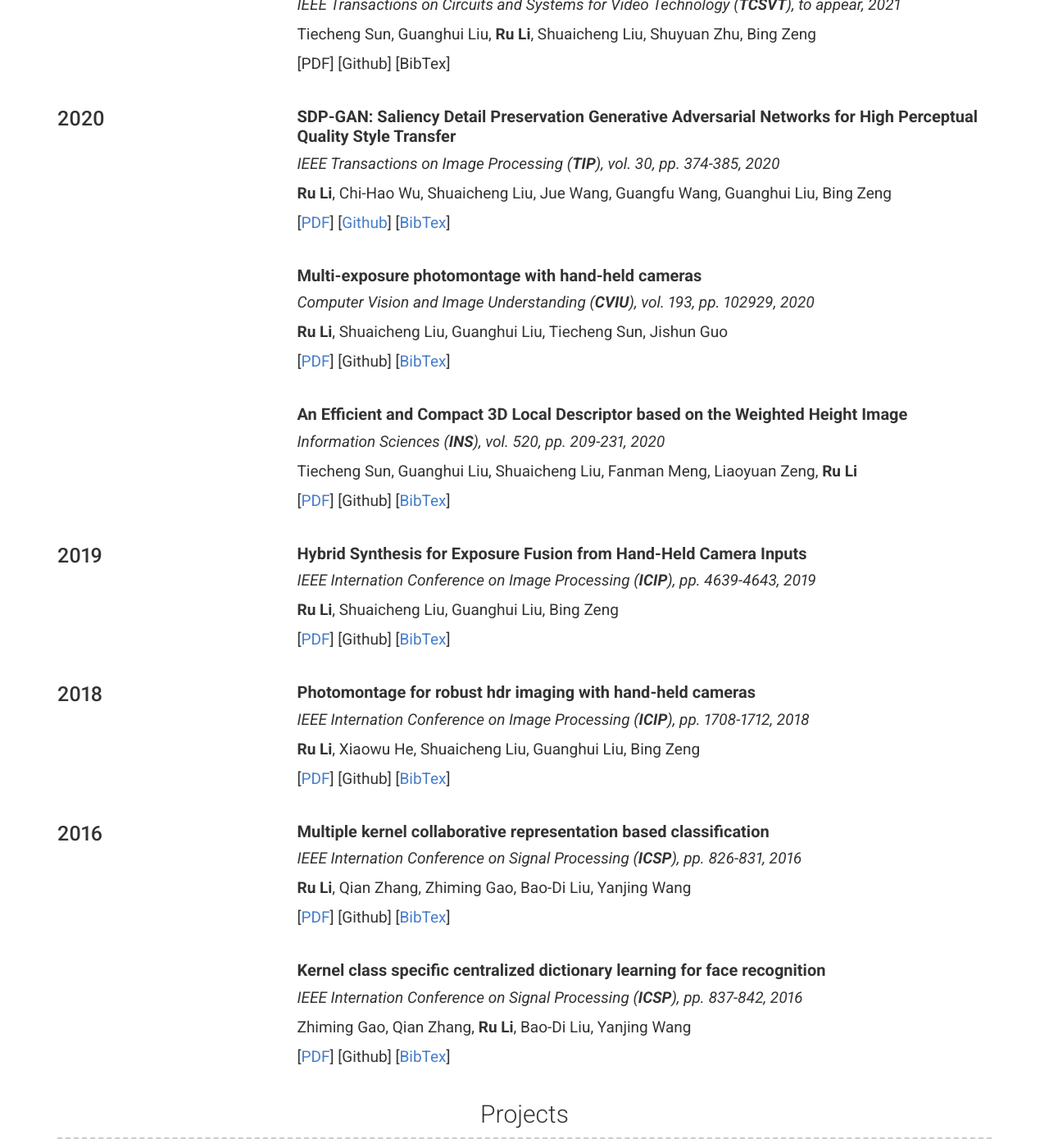
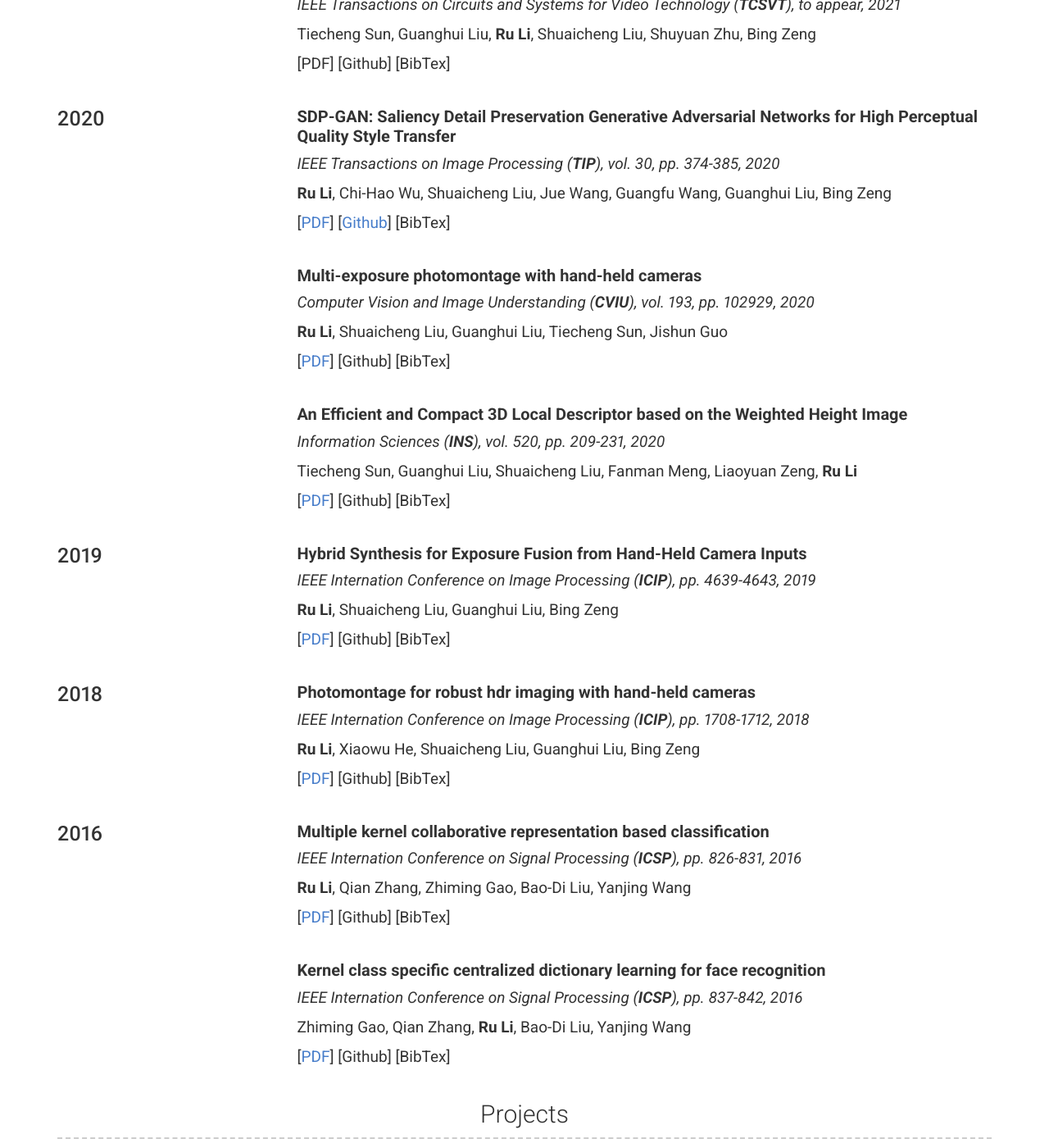
Before and after one commit to liru0126/liru0126.github.io, a Jekyll site: the page built from index.md, in a window 1280 px wide and 1400 px high, scrolled down 1769 px. Shown: the whole window at 82% size. Built offline with Jekyll 4.4.1, drawn with Linux system fonts in a browser that asks for light colours; nearby versions of some CDN libraries; some of the changed text lies outside the part shown.

Commit message:
Update _config.yml

```diff
--- a/_config.yml
+++ b/_config.yml
@@ -27,7 +27,7 @@ github_username:  liru0126
 # pinterest_username: jekyll
 # youtube_username: globalmtb
 # googleplus_username: +jekyll
-orcid_username: 0000-0002-7249-6848
+# orcid_username: 0000-0002-7249-6848
 
 # Additional icon links
 additional_links:
@@ -125,7 +125,7 @@ content:
 
           [[PDF](https://dl.acm.org/doi/abs/10.1145/3474085.3481029)]
           [Github]
-          [[BibTex](https://scholar.googleusercontent.com/scholar.bib?q=info:wTKe9EwnqrgJ:scholar.google.com/&output=citation&scisdr=CgX3wfUqEIy29RuVNzQ:AAGBfm0AAAAAYZ-TLzRp9SlMufWIlSjwk5INj_C2c3f-&scisig=AAGBfm0AAAAAYZ-TLyiFuWClDAc3ljw0JzPOWeKheCzA&scisf=4&ct=citation&cd=-1&hl=zh-CN)]
+          [BibTex]
 
       - layout: left
         # title: 2021
@@ -177,7 +177,7 @@ content:
 
           [[PDF](http://liushuaicheng.org/TIP/SDPGAN/SDPGAN-TIP.pdf)]
           [[Github](https://github.com/liru0126/SDP-GAN)]
-          [[BibTex](https://scholar.googleusercontent.com/scholar.bib?q=info:-M_dxm-pX5kJ:scholar.google.com/&output=citation&scisdr=CgX3wfUqEIy29Rtt94Y:AAGBfm0AAAAAYZ9r74bW1gyUro3hB0wK0mcgI3uKkoKs&scisig=AAGBfm0AAAAAYZ9r7_22OCu7DHTXiSpJICPblJX5VWn3&scisf=4&ct=citation&cd=-1&hl=zh-CN)]
+          [BibTex]
 
       - layout: left
         # title: 2020
@@ -190,7 +190,7 @@ content:
 
           [[PDF](http://www.liushuaicheng.org/CVIU/Exposure-Montage-CVIU.pdf)]
           [Github]
-          [[BibTex](https://scholar.googleusercontent.com/scholar.bib?q=info:iX_Pb5JdYPgJ:scholar.google.com/&output=citation&scisdr=CgX3wfUqEIy29RtqXjs:AAGBfm0AAAAAYZ9sRjv5SV9JLIUk5KTZj9Wb6sja5aOY&scisig=AAGBfm0AAAAAYZ9sRmzXa_m61iA0cdCIHrtCtQ7pt7BE&scisf=4&ct=citation&cd=-1&hl=zh-CN)]
+          [BibTex]
 
       - layout: left
         # title: 2020
@@ -203,7 +203,7 @@ content:
 
           [[PDF](http://www.liushuaicheng.org/INS/3DLD_IS.pdf)]
           [Github]
-          [[BibTex](https://scholar.googleusercontent.com/scholar.bib?q=info:EMaVxISMTv4J:scholar.google.com/&output=citation&scisdr=CgX3wfUqEIy29Rtqn2I:AAGBfm0AAAAAYZ9sh2KQ6J9bjVvlc23FNpVl0K2ws2ts&scisig=AAGBfm0AAAAAYZ9sh0O133r5cB_7xaSZZPla_bbIRuVp&scisf=4&ct=citation&cd=-1&hl=zh-CN)]
+          [BibTex]
 
       - layout: left
         title: 2019
@@ -216,7 +216,7 @@ content:
 
           [[PDF](https://ieeexplore.ieee.org/abstract/document/8803689)]
           [Github]
-          [[BibTex](https://scholar.googleusercontent.com/scholar.bib?q=info:4Pl5_ZPmbvYJ:scholar.google.com/&output=citation&scisdr=CgX3wfUqEIy29RtqtF8:AAGBfm0AAAAAYZ9srF9xpz-ACxyuYr63muGEB2DsntJf&scisig=AAGBfm0AAAAAYZ9srFPTQHDqP2hqBh4xAOmMmfZ1zmax&scisf=4&ct=citation&cd=-1&hl=zh-CN&scfhb=1)]
+          [BibTex]
 
       - layout: left
         title: 2018
@@ -229,7 +229,7 @@ content:
 
           [[PDF](http://www.liushuaicheng.org/ICIP/2018/HDR_ICIP18.pdf)]
           [Github]
-          [[BibTex](https://scholar.googleusercontent.com/scholar.bib?q=info:-87rfPbBywgJ:scholar.google.com/&output=citation&scisdr=CgX3wfUqEIy29RtrGao:AAGBfm0AAAAAYZ9tAaoahz0wVb-RX7wlHOhxQj3ZIxCm&scisig=AAGBfm0AAAAAYZ9tAdT3TRdjghHFTlVZmuBj0N-o8wFb&scisf=4&ct=citation&cd=-1&hl=zh-CN)]
+          [BibTex]
 
       - layout: left
         title: 2016
@@ -242,7 +242,7 @@ content:
 
           [[PDF](https://ieeexplore.ieee.org/abstract/document/7877946)]
           [Github]
-          [[BibTex](https://scholar.googleusercontent.com/scholar.bib?q=info:UZWd2xLqBUkJ:scholar.google.com/&output=citation&scisdr=CgX3wfUqEIy29RtrIDI:AAGBfm0AAAAAYZ9tODJggwRrZ6uooNT4myQmu9khIJsS&scisig=AAGBfm0AAAAAYZ9tOCnNaUUzo9wEEiTbUK9yKfO80tZ0&scisf=4&ct=citation&cd=-1&hl=zh-CN)]
+          [BibTex]
 
       - layout: left
         # title: 2016
@@ -255,7 +255,7 @@ content:
 
           [[PDF](https://ieeexplore.ieee.org/abstract/document/7877948)]
           [Github]
-          [[BibTex](https://scholar.googleusercontent.com/scholar.bib?q=info:Kv32L_F4IRQJ:scholar.google.com/&output=citation&scisdr=CgX3wfUqEIy29RtrkZ8:AAGBfm0AAAAAYZ9tiZ88crDG2V-PJ_LiiJbkoFn7oIC3&scisig=AAGBfm0AAAAAYZ9tiVXnSKNgB3arEleNk6X92XByM-Qq&scisf=4&ct=citation&cd=-1&hl=zh-CN)]
+          [BibTex]
 
   - title: Projects # Title for the section
     layout: list # Type of content section (list/text)
```
